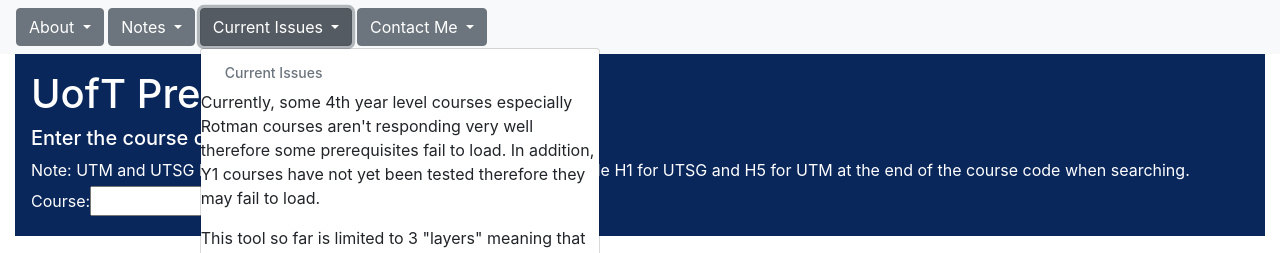
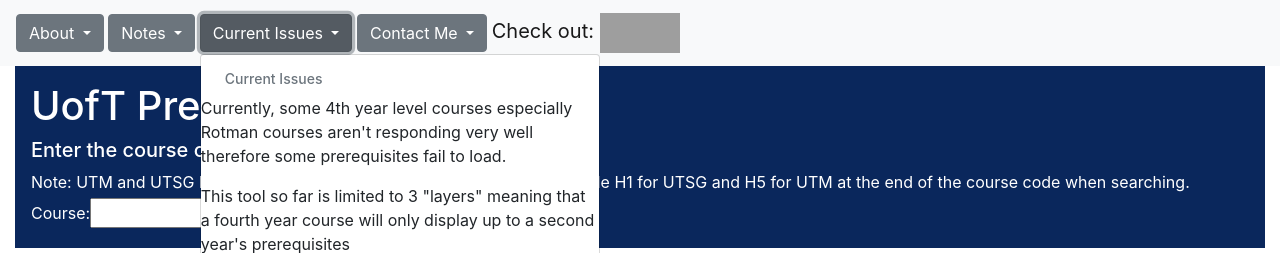
Before and after one commit to ranacenas/UofT-Pathway, a Django app: page / in a window 1280 px wide, after a click on "Current Issues". Shown: the top 253 px of the page. Run offline with Django 3.2, Linux system fonts and the light colour scheme; some libraries are stand-ins or nearby versions; grey boxes are pictures that could not be loaded.

Commit message:
fixed some things

```diff
--- a/UofT/templates/UofT/UofTpreReq.html
+++ b/UofT/templates/UofT/UofTpreReq.html
@@ -144,7 +144,7 @@ flex: 1 0 auto;
                 </button>
                 <div class="dropdown-menu" style="width: 400px;" >
                     <h6 class="dropdown-header">Current Issues</h6>
-                    <p>Currently, some 4th year level courses especially Rotman courses aren't responding very well therefore some prerequisites fail to load. In addition, Y1 courses have not yet been tested therefore they may fail to load. </p>
+                    <p>Currently, some 4th year level courses especially Rotman courses aren't responding very well therefore some prerequisites fail to load. </p>
 
                     <p class="mb-1">
                     This tool so far is limited to 3 "layers" meaning that a fourth year course will only display up to a second year's prerequisites
@@ -160,6 +160,15 @@ flex: 1 0 auto;
                     <a href="mailto:randell.acenas@mail.utoronto.ca">Email Me</a>
                 </div>
             </div>
+
+            <div class="btn-group">
+                <a href="https://queenstvisions.com" target="_blank" class="navbar-brand navbar-right">
+                    Check out:
+                <img src="https://lh3.googleusercontent.com/n2gh0WNNOPE84UHZ3NpD_jYMGsl4jTyG3Nf2VpbVrd0MWQ1iWknJ3RxdTUaRVMU0KK1hlitoIE4dDuFvMn1vDJhmnDhq5-NPaqVXV-tpYG4nbU31UabPeAQ9GCQA5L0l-WvQBhsPaA=w2400" width="80" height="40">
+                </a>
+            </div>
+
+
         </div>
 </nav>
 
@@ -184,7 +193,6 @@ flex: 1 0 auto;
 
     </div>
 </div>
-
 
 
 
--- a/UofT/views.py
+++ b/UofT/views.py
@@ -13,71 +13,80 @@ def index(request):
         if form.is_valid():
             #SEARCHES THE COURSE CODE
             SEARCH_RESULT = form.search()
+            if SEARCH_RESULT == 'sorry, try again':
+                nest['code'] = 'Sorry try again, the course information cannot be found'
 
-            recent =  SEARCH_RESULT['id']
+            else:
 
-            nest['id'] = recent
+                recent =  SEARCH_RESULT['id']
+
+                nest['id'] = recent
 
 
 
-            #RETURNS RESULT AND TAKES ONLY THE CODE VALUE
-            COURSE_CODE = SEARCH_RESULT['code']
+                #RETURNS RESULT AND TAKES ONLY THE CODE VALUE
+                COURSE_CODE = SEARCH_RESULT['code']
 
-            #TAKES THE PREREQUISITE OF THE RESULT
-            PREREQUISITE_INITIAL = SEARCH_RESULT['prerequisites']
+                #TAKES THE PREREQUISITE OF THE RESULT
+                PREREQUISITE_INITIAL = SEARCH_RESULT['prerequisites']
+                nest['code'] = COURSE_CODE
 
-            #STRIPS AND TURNS THE PREREQUISITES INTO A LIST
-            Prereq_list = CourseForm.check(PREREQUISITE_INITIAL)
+                if len(PREREQUISITE_INITIAL) == 0:
+                    nest['prerequisites']['prerequisites_zero'] = "Prerequisites were not found for this course"
+                else:
 
-            #ADDS IT INTO THE DICTIONARY
-            nest['code'] = COURSE_CODE
-            nest['prerequisites']['prerequisites_zero'] = PREREQUISITE_INITIAL
+                #STRIPS AND TURNS THE PREREQUISITES INTO A LIST
+                    Prereq_list = CourseForm.check(PREREQUISITE_INITIAL)
+
+                    #ADDS IT INTO THE DICTIONARY
+
+                    nest['prerequisites']['prerequisites_zero'] = PREREQUISITE_INITIAL
 
 
-            #Campus codes filters
-            CAMPUS = ["H3", "H1", "H5"]
+                    #Campus codes filters
+                    CAMPUS = ["H3", "H1", "H5", "Y1"]
 
-            #New list of course codes
+                    #New list of course codes
 
-            P1 = CourseForm.catch_rel(Prereq_list)
-            nest['P1'] = P1
+                    P1 = CourseForm.catch_rel(Prereq_list)
+                    nest['P1'] = P1
 
-            if len(P1) > 0:
-                P2_list = []
-                P2_all = []
+                    if len(P1) > 0:
+                        P2_list = []
+                        P2_all = []
 
-                for course in P1:
-                    P2_search = CourseForm.second_search(course)
+                        for course in P1:
+                            P2_search = CourseForm.second_search(course)
 
-                    P2_pre = CourseForm.PRQ(P2_search)
+                            P2_pre = CourseForm.PRQ(P2_search)
 
-                    if P2_pre == 'none':
-                        pass
-                    else:
-                        P2_all.append(P2_pre)
+                            if P2_pre == 'none':
+                                pass
+                            else:
+                                P2_all.append(P2_pre)
 
-                        P2_check = CourseForm.check(P2_pre)
-                        P2_list.append(P2_check)
+                                P2_check = CourseForm.check(P2_pre)
+                                P2_list.append(P2_check)
 
-                        P2_zip = dict(zip(P1, P2_list))
-                        P2_all_zip = dict(zip(P1, P2_all))
+                                P2_zip = dict(zip(P1, P2_list))
+                                P2_all_zip = dict(zip(P1, P2_all))
 
-                        nest['P2_all'] = P2_all_zip
-                        nest['P2_list'] = P2_list
-                        nest['P2_zip_list'] = P2_zip
-                        pass
-                    pass
+                                nest['P2_all'] = P2_all_zip
+                                nest['P2_list'] = P2_list
+                                nest['P2_zip_list'] = P2_zip
+                                pass
+                            pass
 
-                P3_list = []
+                        P3_list = []
 
-                #P3 = {}
-                for num in range(len(P2_list)):
-                    P3_catch = CourseForm.catch_rel(P2_list[num])
+                        #P3 = {}
+                        for num in range(len(P2_list)):
+                            P3_catch = CourseForm.catch_rel(P2_list[num])
 
-                    L = [x for x in P3_catch if CourseForm.PRQ(CourseForm.second_search(x)) != 'none']
-                    P3_list.append(L)
-                    nest['LLLLLLLLLLLLLLLLLL'] = P3_list
-                    pass
+                            L = [x for x in P3_catch if CourseForm.PRQ(CourseForm.second_search(x)) != 'none']
+                            P3_list.append(L)
+                            nest['LLLLLLLLLLLLLLLLLL'] = P3_list
+                            pass
 
 
 
@@ -86,35 +95,38 @@ def index(request):
 
 
 
-                P3_final = [[] for items in range(len(P3_list))]
-                for i in range(len(P3_list)):
+                        P3_final = [[] for items in range(len(P3_list))]
+                        for i in range(len(P3_list)):
 
-                    for q in P3_list[i]:
-                        P3_search = CourseForm.second_search(q)
+                            for q in P3_list[i]:
+                                P3_search = CourseForm.second_search(q)
 
 
 
-                        if P3_search != 'none':
-                            P3_Pre = P3_search["prerequisites"]
+                                if P3_search != 'none':
+                                    P3_Pre = P3_search["prerequisites"]
 
 
-                            P3_final[i].append(P3_Pre)
-                            nest['PEEEEEEE'] = P3_final
-                            pass
+                                    P3_final[i].append(P3_Pre)
+                                    nest['PEEEEEEE'] = P3_final
+                                    pass
 
 
-                P3_dict = {}
-                for i in range(len(P3_final)):
-                    P3_dict.update(dict(zip(P3_list[i], P3_final[i])))
-                    nest["P3_dict"] = P3_dict
-                    continue
-                for j, k in P2_zip.items():
-                    for i in k:
-                        for l, p in P3_dict.items():
-                            if i in l:
-                                nest['TEST'][j][i] = p
-                            else:
-                                pass
+                        P3_dict = {}
+                        for i in range(len(P3_final)):
+                            P3_dict.update(dict(zip(P3_list[i], P3_final[i])))
+                            nest["P3_dict"] = P3_dict
+                            continue
+                        for j, k in P2_zip.items():
+                            for i in k:
+                                for l, p in P3_dict.items():
+                                    if i in l:
+                                        nest['TEST'][j][i] = p
+                                    else:
+                                        pass
+
+
+
 
 
 
```
Also changed, not shown: UofT/forms.py (+0 -42 lines).
